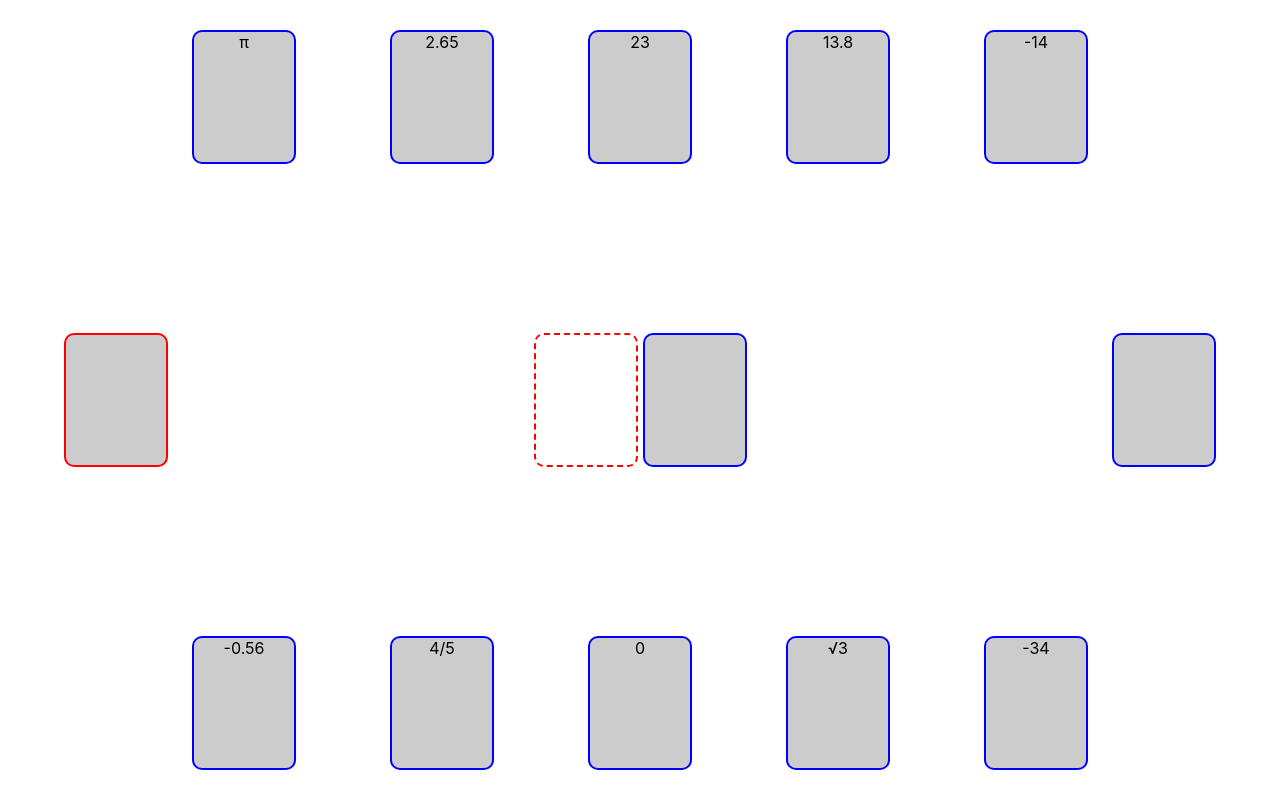
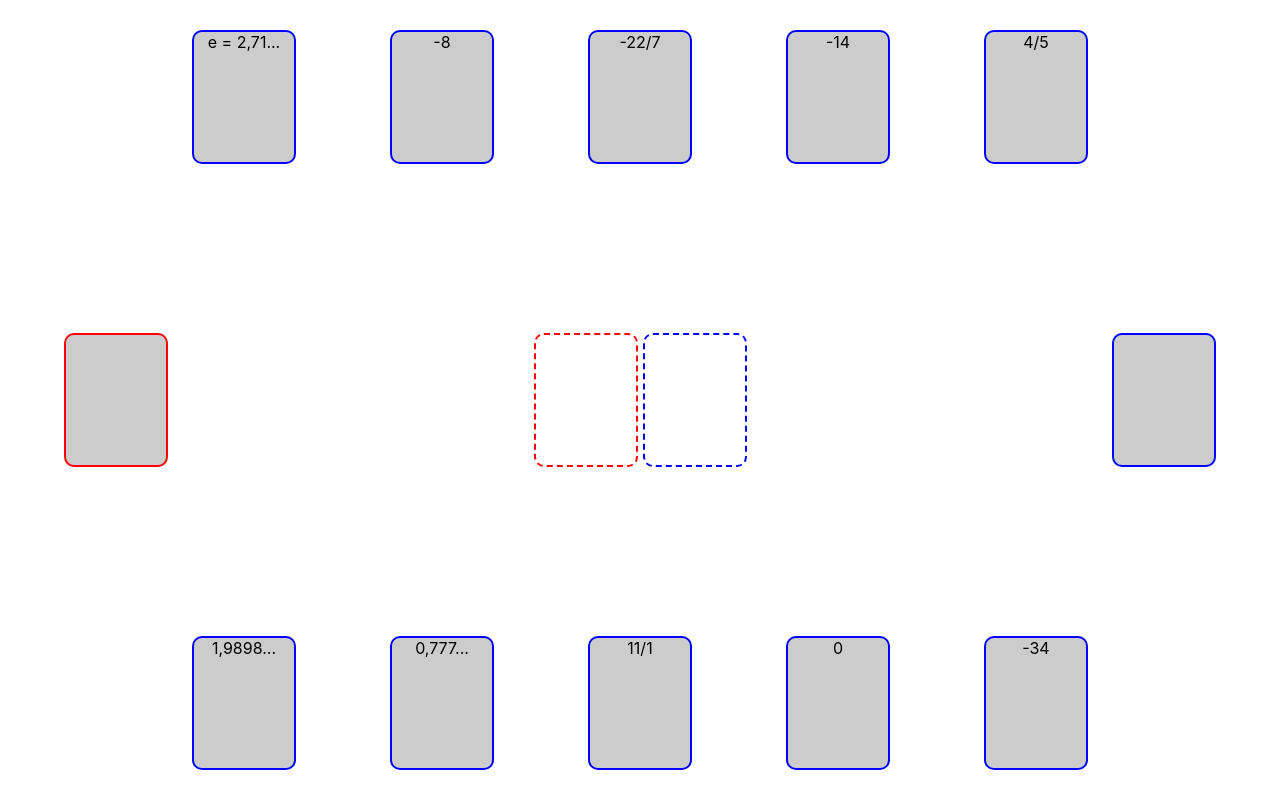
Before and after one commit to viniirbr/jogo-dos-numeros-reais, a React (Vite) app: page / in a window 1280 px wide. Both pictures are taken after a click on the button "Iniciar". Built offline with nearby package versions, Linux system fonts and the light colour scheme.

Commit message:
Player can dig a number

```diff
--- a/src/assets/numbers.ts
+++ b/src/assets/numbers.ts
@@ -1,2 +1,2 @@
-export const numbers = ['0', '-8', '2.65', '4', '23', '-14', '-0.56', '13.8', '-34',
-    '√3', 'π', '4/5', '-22/7'];
+export const numbers = ['0', '-8', '2,65', '4', '23', '-14', '-0,56', '13,8', '-34', '√3', 'e = 2,71...',
+'π', '4/5', '-22/7', '√15', '5,0', '12,00', '1,9898...', '0,777...', '11/1'];
--- a/src/assets/sentences.ts
+++ b/src/assets/sentences.ts
@@ -6,22 +6,61 @@ export interface Sentence {
 export const sentencesArray: Sentence[] = [
     {
         sentence: "Eu sou um número real",
-        numbers: ['0', '-8', '2.65', '4', '23', '-14', '-0.56', '13.8', '-34', 'sqrt(3)', 'π', '4/5', '-22/7']
+        numbers: ['0', '-8', '2,65', '4', '23', '-14', '-0,56', '13,8', '-34', '√3', 'e = 2,71...', 'π', '4/5',
+            '-22/7', '√15', '5,0', '12,00', '1,9898...', '0,777...', '11/1']
     },
     {
         sentence: "Sou inteiro, mas não sou natural",
-        numbers: ['-8','-14']
+        numbers: ['-8', '-14', '-34']
     },
     {
         sentence: "Sou natural, inteiro e racional",
-        numbers: ['0','4', '23']
+        numbers: ['0', '4', '23', '5,0']
     },
     {
         sentence: "Sou irracional e não sou inteiro",
-        numbers: ['sqrt(3)', 'π'],
+        numbers: ['√3', 'π', 'e = 2,71...', '√15'],
     },
     {
         sentence: "Eu posso ser escrito como uma fração, onde o numerador e o denominador são inteiros",
-        numbers: ['0', '-8', '2.65', '4', '23', '-14', '-0.56', '13.8', '-34', '4/5', '-22/7']
+        numbers: ['0', '-8', '2,65', '4', '23', '-14', '-0,56', '13,8', '-34', '√3', '4/5',
+        '-22/7', '5,0', '12,00', '1,9898...', '0,777...', '11/1']
+    },
+    {
+        sentence: "Sou um número racional e inteiro",
+        numbers: ['0', '-8', '4', '23', '-14', '-34','5,0', '12,00', '11/1']
+    },
+    {
+        sentence: "Sou uma dízima",
+        numbers: ['1,9898...', '0,777...', '√3', 'π', 'e = 2,71...', '√15']
+    },
+    {
+        sentence: "Sou uma raiz não exata",
+        numbers: ['√3','√15']
+    },
+    {
+        sentence: "Não posso ser escrito como uma fração",
+        numbers: ['√3', 'π', 'e = 2,71...', '√15']
+    },
+    {
+        sentence: "Sou negativo, mas não sou inteiro",
+        numbers: ['-0,56','-22/7']
+    },
+    {
+        sentence: "Estou entre 1 e 4 e não sou racional",
+        numbers: ['√3', 'π', 'e = 2,71...']
+    },
+    {
+        sentence: "A raiz quadrada desse número não é um número real",
+        numbers: ['-8', '-14', '-0,56','-34','-22/7']
+    },
+    {
+        sentence: "Sou inteiro e decimal",
+        numbers: ['5,0', '12,00']
+    },
+    {
+        sentence: "Os dígitos do meu número s extendem infinitamente, mas não sou irracional",
+        numbers: ['1,9898...', '0,777...']
     }
+
 ]
--- a/src/components/Card/index.tsx
+++ b/src/components/Card/index.tsx
@@ -4,12 +4,13 @@ import './style.css'
 interface CardProps {
     content?: String,
     type: 'number' | 'number-empty' | 'sentence' | 'sentence-empty',
-    onCardClicked: (type:String, id: number) => void,
-    id?: number
+    onCardClicked: (type:String, id: number, owner: 1|2|undefined) => void,
+    id?: number,
+    owner?: 1 | 2 | undefined;
 }
 
 
-export default function Card({ content, type, onCardClicked, id }: CardProps) {
+export default function Card({ content, type, onCardClicked, id, owner }: CardProps) {
     return (
         <div className="card"
             style={{
@@ -17,7 +18,7 @@ export default function Card({ content, type, onCardClicked, id }: CardProps) {
             ${type.match(/sentence/g)?.toString() === 'sentence' ? 'red' : 'blue'}`,
             backgroundColor: `${(type === 'number-empty' || type === 'sentence-empty') && 'transparent'}`
             }}
-            onClick={() => onCardClicked(type, id as number)}>
+            onClick={() => onCardClicked(type, id as number, owner)}>
             {content}
         </div>
     )
--- a/src/components/Game/index.tsx
+++ b/src/components/Game/index.tsx
@@ -14,8 +14,9 @@ export function Game() {
   const [numberPut, setNumberPut] = useState<String[]>([]);
   const [player1Numbers, setPlayer1Numbers] = useState<String[]>([]);
   const [player2Numbers, setPlayer2Numbers] = useState<String[]>([]);
-  const [hasDigged, setHasDigged] = useState(false);
-  const [isPlayer1Turn, setIsPlayer1Turn] = useState(true);
+  const [hasDiggedNumber, setHasDiggedNumber] = useState(false);
+  const [hasDiggedSentence, setHasDiggedSentence] = useState(false);
+  const [playerTurn, setPlayerTurn] = useState<1|2>(1);
 
 
   useEffect(() => {
@@ -25,41 +26,60 @@ export function Game() {
     const player2InitialNumbers = [...drawnedNumbers].splice(5, 5) as String[];
     setPlayer1Numbers(player1InitialNumbers);
     setPlayer2Numbers(player2InitialNumbers);
-    setNumberDig([...drawnedNumbers].splice(0, 10));
+    const numberDig = [...drawnedNumbers].splice(10)
+    setNumberDig(numberDig);
   }, []);
 
-  const onCardClicked = (type: String, id: number) => {
-    if (type === 'sentence' && !hasDigged) {
+  const onCardClicked = (type: String, id: number, owner: 1|2|undefined) => {
+    if (type === 'sentence' && !hasDiggedSentence) { //retirar nova frase
       setSentencesPut([sentencesDig[sentencesDig.length - 1], ...sentencesDig]);
       let sentencesDigTemp = sentencesDig;
       sentencesDigTemp.pop();
       setSentencesDig(sentencesDigTemp);
-      setHasDigged(true);
+      setHasDiggedSentence(true);
     }
 
-    if (type === 'number') {
-      if (isPlayer1Turn) {
+    if (type === 'number' && hasDiggedSentence) {
+      if (playerTurn === 1 && owner === 1) { //carta do jogador 1 foi clicada
         setNumberPut([player1Numbers[id], ...numberPut])
         const player1NumbersTemp = [...player1Numbers];
         player1NumbersTemp.splice(id, 1);
         setPlayer1Numbers(player1NumbersTemp);
-        setIsPlayer1Turn(false);
+        setPlayerTurn(2);
+        setHasDiggedSentence(false);
 
-      } else {
+      } else if (playerTurn === 2 && owner === 2)  { //carta do jogador 2 foi clicada
         setNumberPut([player2Numbers[id], ...numberPut])
         const player2NumbersTemp = [...player2Numbers];
         player2NumbersTemp.splice(id, 1);
         setPlayer2Numbers(player2NumbersTemp);
-        setIsPlayer1Turn(true);
+        setPlayerTurn(1);
+        setHasDiggedSentence(false);
+      } else if (owner === undefined && !hasDiggedNumber) { //carta do cava de números foi clicada
+          if (playerTurn === 1) {
+            setPlayer1Numbers([...player1Numbers, numberDig?numberDig[0]:''])
+            const numberDigTemp = [...numberDig as String[]];
+            numberDigTemp.splice(0, 1)
+            setNumberDig(numberDigTemp);
+          }
+          if (playerTurn === 2) {
+            setPlayer2Numbers([...player2Numbers, numberDig?numberDig[0]:'0'])
+            const numberDigTemp = numberDig;
+            numberDigTemp?.splice(0, 1);
+            setNumberDig(numberDigTemp);
+          }
       }
     }
   }
+
+  console.log(numberDig)
+
 
   return (
     <div className="game">
       <div className="cards-deck cards-deck-player2">
         {player2Numbers?.map((number, id) =>
-          <Card content={number} key={id} type='number' onCardClicked={onCardClicked} id={id} />)}
+          <Card content={number} key={id} type='number' onCardClicked={onCardClicked} id={id} owner={2}/>)}
       </div>
 
       <div className="digs-container">
@@ -70,16 +90,16 @@ export function Game() {
           <Card type={sentencesPut !== undefined ? 'sentence' : 'sentence-empty'}
             content={sentencesPut !== undefined ? sentencesPut[0].sentence : undefined} onCardClicked={onCardClicked} />
 
-          <Card type={numberPut !== undefined ? 'number' : 'number-empty'}
+          <Card type={numberPut.length !== 0 ? 'number' : 'number-empty'}
             content={numberPut !== undefined ? numberPut[0] : undefined} onCardClicked={onCardClicked} />
         </div>
 
-        <Card type="number" onCardClicked={onCardClicked} />
+        <Card type="number" onCardClicked={onCardClicked}/>
       </div>
 
       <div className="cards-deck cards-deck-player1">
         {player1Numbers?.map((number, id) =>
-          <Card content={number} key={id} type='number' onCardClicked={onCardClicked} id={id} />)}
+          <Card content={number} key={id} type='number' onCardClicked={onCardClicked} id={id} owner={1}/>)}
       </div>
     </div>
   )
```
Also changed, not shown: src/assets/Player.ts (added, +8 -0 lines).
